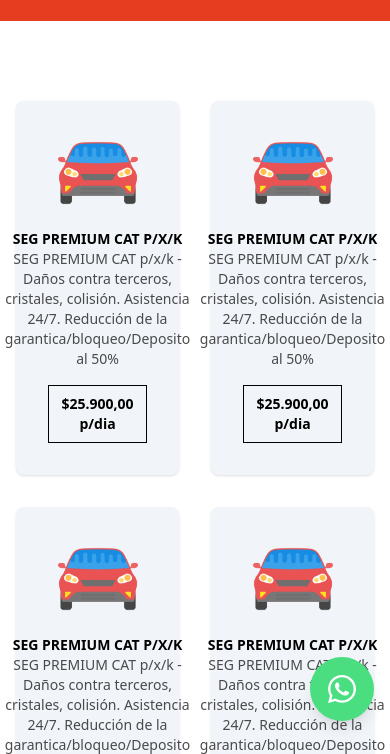
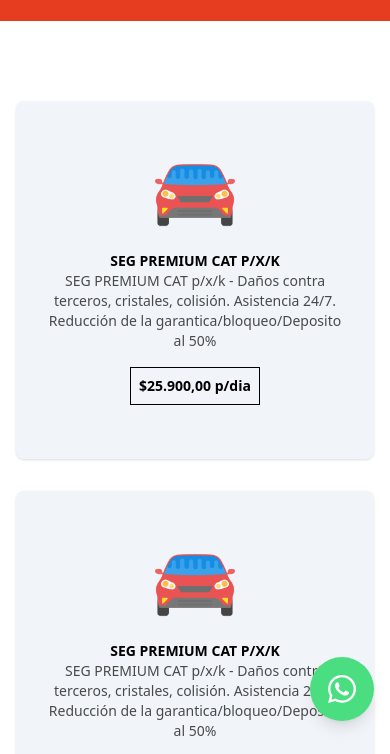
Before and after one commit to marianoariassoy/tsturismo, an Astro site: page /pricing in a window 390 px wide. Shown: the part 91-845 px from the top of the page. Built offline with nearby package versions, Linux system fonts and the light colour scheme; Astro itself is replaced by a stand-in of ours.

Commit message:
first commit

```diff
--- a/src/pages/pricing/index.astro
+++ b/src/pages/pricing/index.astro
@@ -45,7 +45,7 @@ const touristPacks = [
 ---
 
 <Layout title="Ts Turismo - Pricing">
-	<div class="max-w-7xl m-auto grid grid-cols-2 lg:grid-cols-4 gap-8 py-20 px-4">
+	<div class="max-w-7xl m-auto grid grid-cols-1 lg:grid-cols-4 gap-8 py-20 px-4">
     {
       touristPacks.map((pack) => (
         <article class="flex flex-col justify-center items-center gap-4 text-center shadow bg-slate-100 rounded-lg aspect-square text-sm p-8">
```
